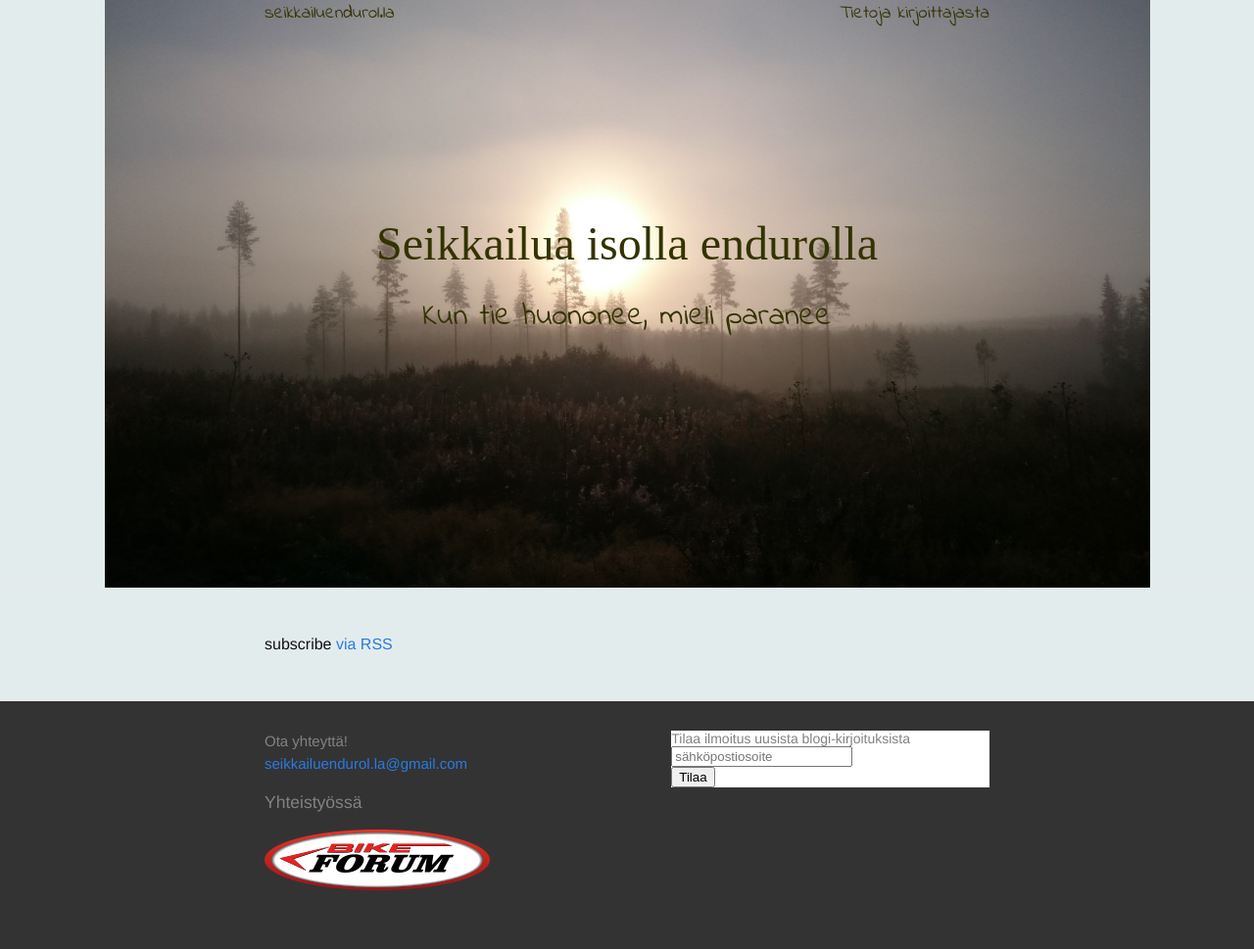
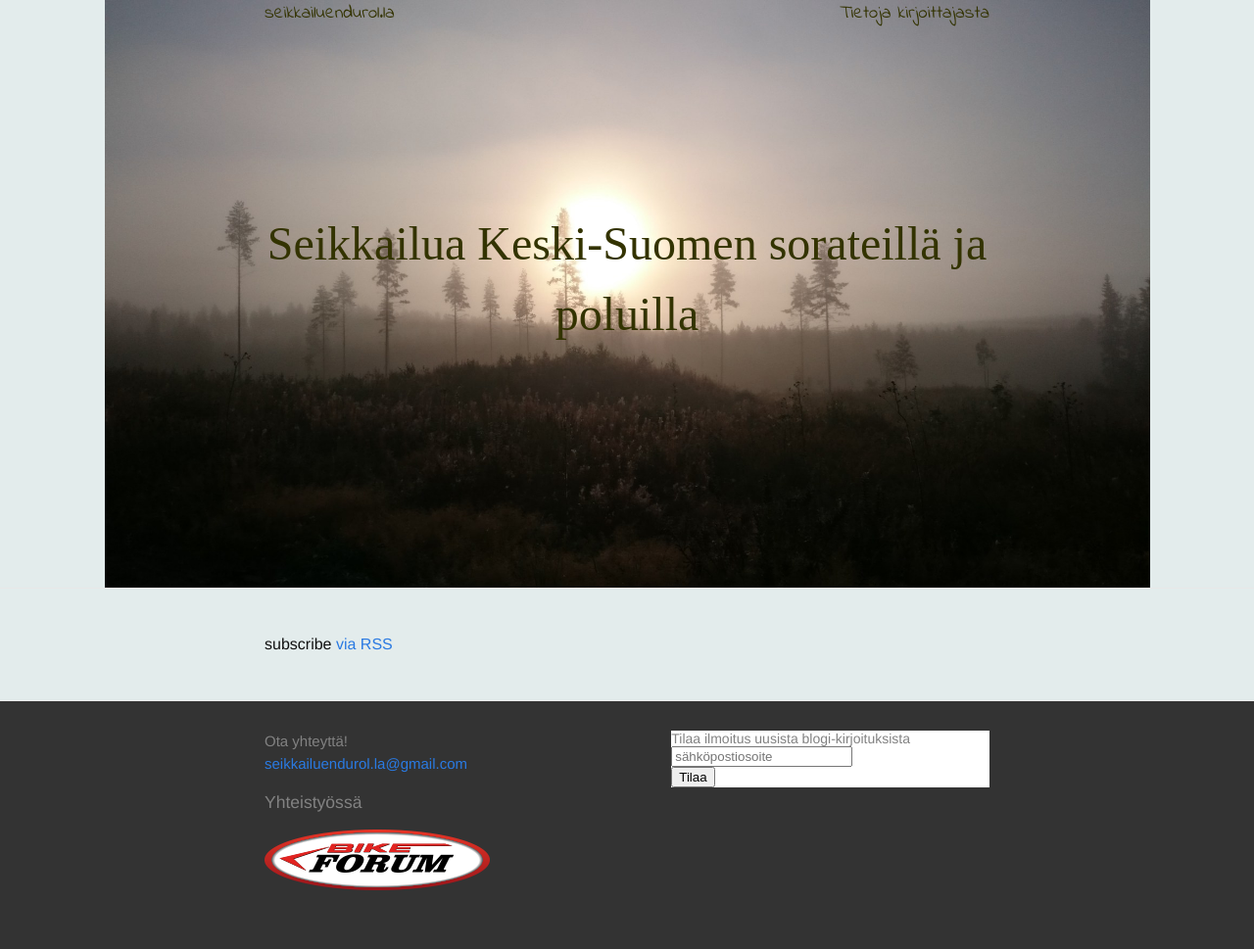
Before and after one commit to seikkailuendurolla/seikkailuendurolla.github.io, a Jekyll site: the page built from index.html, in a window 1280 px wide. Shown: the whole page at 98% size. Built offline with Jekyll 4.4.1, drawn with Linux system fonts in a browser that asks for light colours; some web fonts are replaced; comment, search, counter and statistics services are not loaded.

Commit message:
Slogan pois

```diff
--- a/_includes/header.html
+++ b/_includes/header.html
@@ -5,8 +5,7 @@
     <h3 class="right {{page.header_link_class}}"><a href="/about">Tietoja kirjoittajasta</a></h3>
 
     <div class="image-text">
-      <h1 class="{{page.header_slogan_class}}">Seikkailua isolla endurolla</h1>
-      <h2 class="{{page.header_slogan_class}}">Kun tie huononee, mieli paranee</h2>
+      <h1 class="{{page.header_slogan_class}}">Seikkailua Keski-Suomen sorateillä ja poluilla</h1>
     </div>
   </div>
 
```
